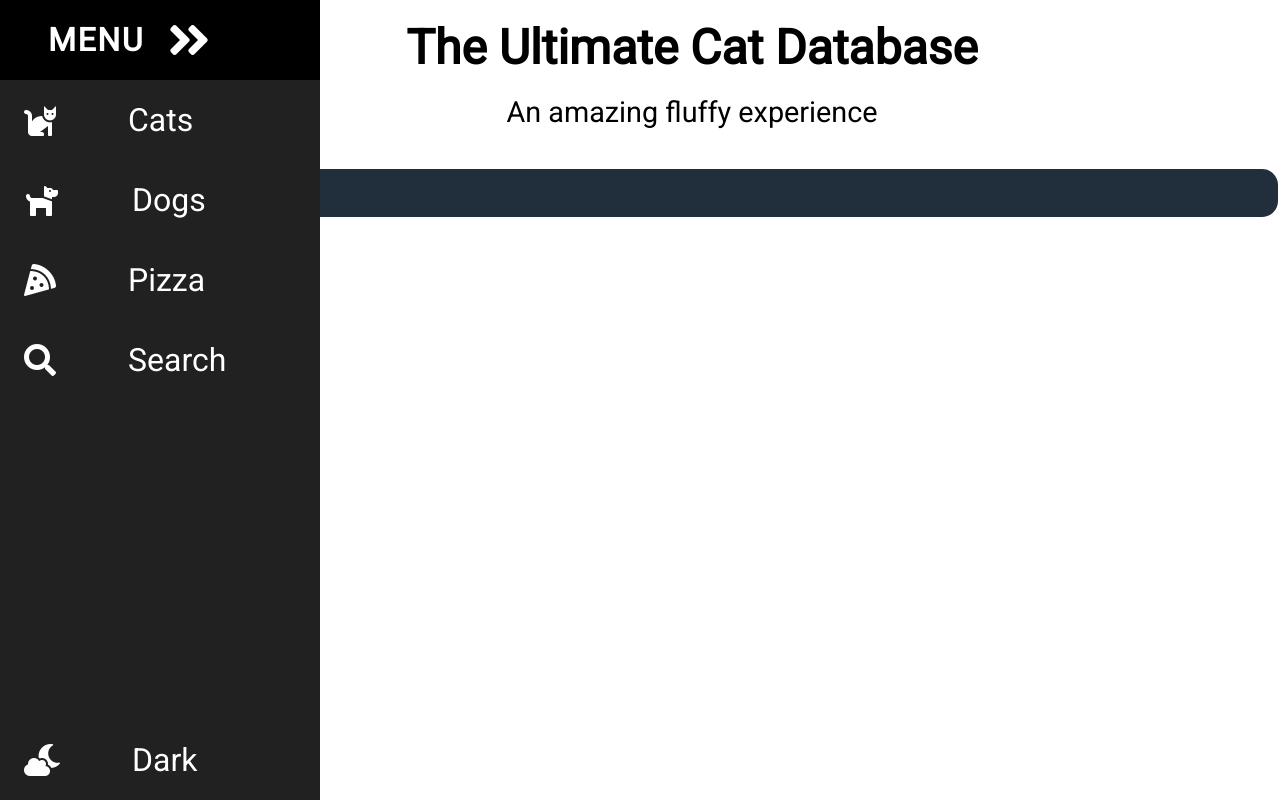
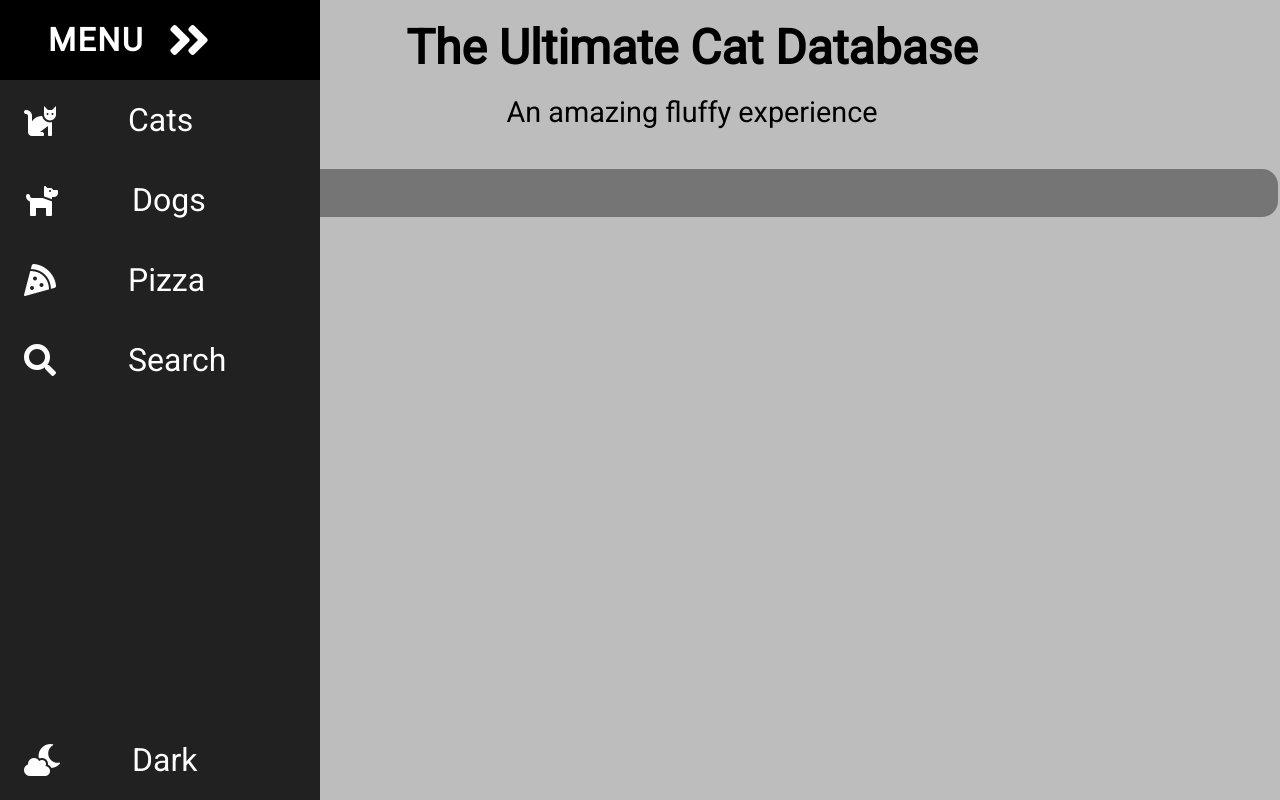
Before and after one commit to Evany226/CAT-API, a website built with Parcel: page src/index.html in a window 1280 px wide. Built offline with nearby package versions, Linux system fonts and the light colour scheme; no server answers.

Commit message:
fixed some color

```diff
--- a/src/scss/main.scss
+++ b/src/scss/main.scss
@@ -9,7 +9,7 @@ html {
 }
 
 body {
-  background-color: color(primary-color);
+  background-color: color(accent-color);
   margin: 0;
   padding: 0;
 }
@@ -49,7 +49,7 @@ body::-webkit-scrollbar-thumb {
 .item-grid {
   padding: 1.5rem;
   position: absolute;
-  background-color: #212f3d;
+  background-color: color(secondary-text-color);
   width: 88vw;
   display: flex;
   flex-wrap: wrap;
@@ -83,6 +83,7 @@ body::-webkit-scrollbar-thumb {
 .image {
   width: 100%;
   height: 100%;
+  border: 0.2rem solid color(primary-text-color);
 }
 
 .flipCard {
```
